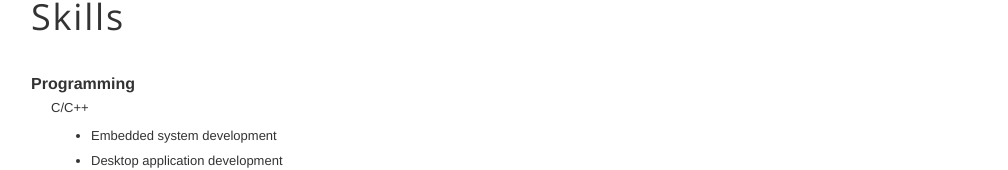
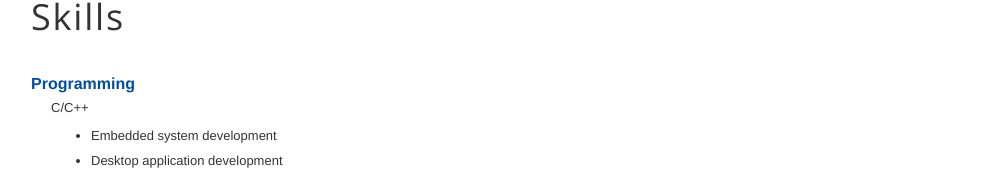
Before and after one commit to hrdrq/homepage, a Vue app: page /#/skills in a window 1280 px wide. Shown: the part 251-421 px from the top of the page, without its empty margins (129-1137 px from the left). Built offline with nearby package versions, Linux system fonts and the light colour scheme; a web font is replaced by a local one.

Commit message:
change color

```diff
--- a/src/pages/Experience.vue
+++ b/src/pages/Experience.vue
@@ -62,6 +62,7 @@ export default {
       font-size: 16px;
       font-weight: bold;
       margin-bottom: 6px;
+      color: $color-sub;
     }
     .info {
       margin-left: 20px;
--- a/src/pages/Skills.vue
+++ b/src/pages/Skills.vue
@@ -35,6 +35,7 @@ export default {
       font-size: 16px;
       font-weight: bold;
       margin-bottom: 6px;
+      color: $color-sub;
     }
     .contents {
       margin-left: 20px;
```
